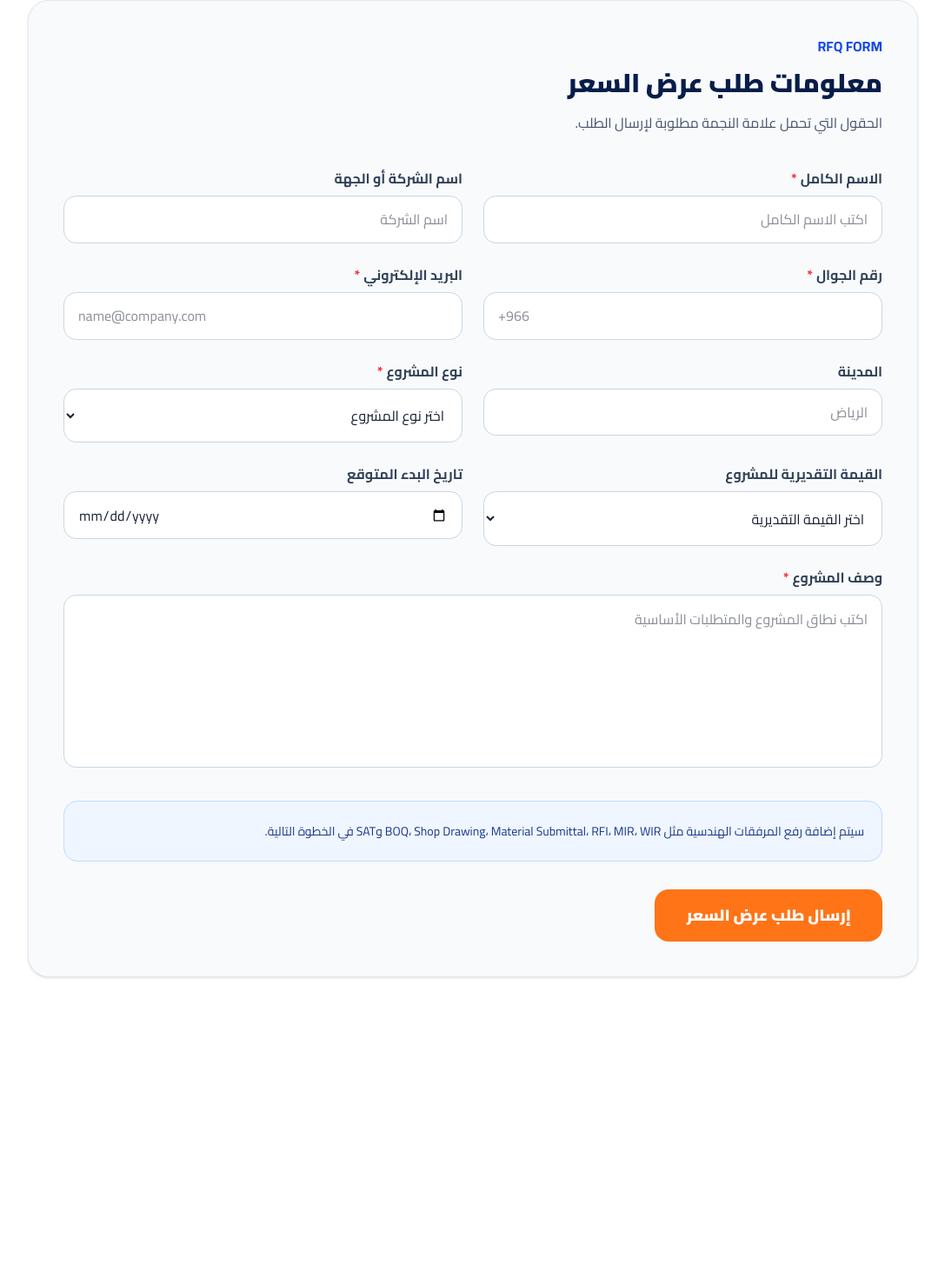
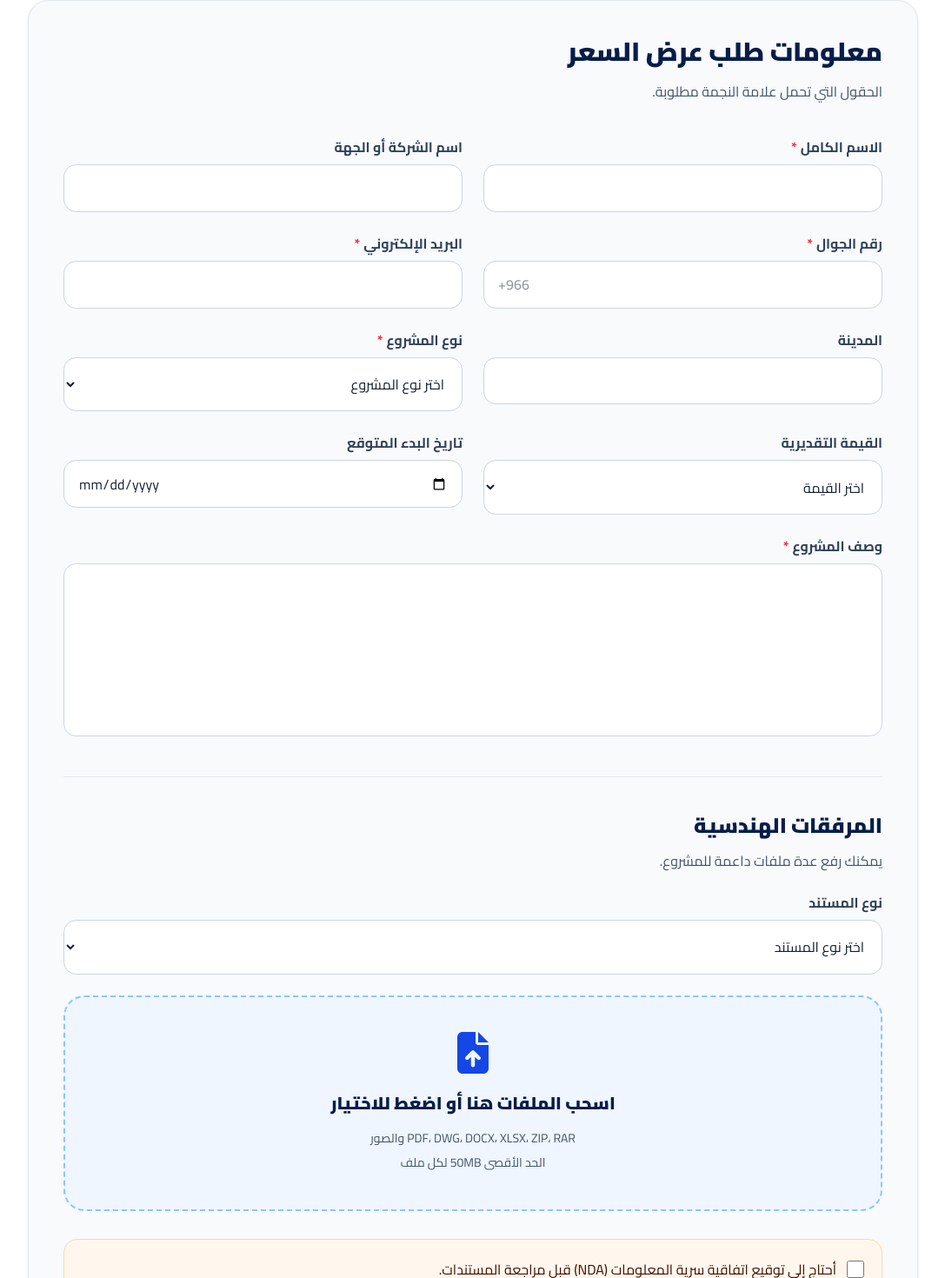
Before and after one commit to melnaeema-eng/Basmat-ICT, a React (Vite) app: page /quote in a window 1280 px wide. Shown: the part 624-2094 px from the top of the page at 87% size, without its empty margins (96-1183 px from the left). Before the commit the page ends 1844 px from the top, so only its background shows below. Built offline with nearby package versions, Linux system fonts and the light colour scheme.

Commit message:
Version 1.1 - RFQ, Consultation and Engineering Upload Center

```diff
--- a/src/pages/Quote/Quote.jsx
+++ b/src/pages/Quote/Quote.jsx
@@ -1,6 +1,76 @@
-import { useState } from "react";
+import { useRef, useState } from "react";
+import {
+  FaFile,
+  FaFileArrowUp,
+  FaTrash,
+} from "react-icons/fa6";
+
 import { supabase } from "../../lib/supabase";
 import SectionWaves from "../../components/SectionWaves/SectionWaves";
+
+const MAX_FILE_SIZE = 50 * 1024 * 1024;
+
+const allowedExtensions = [
+  "pdf",
+  "dwg",
+  "dxf",
+  "doc",
+  "docx",
+  "xls",
+  "xlsx",
+  "zip",
+  "rar",
+  "jpg",
+  "jpeg",
+  "png",
+];
+
+const documentTypes = [
+  { value: "shop-drawing", label: "Shop Drawing" },
+  { value: "material-submittal", label: "Material Submittal" },
+  { value: "method-statement", label: "Method Statement" },
+  { value: "boq", label: "BOQ" },
+  { value: "specification", label: "Specification" },
+  { value: "rfi", label: "RFI" },
+  { value: "mir", label: "MIR" },
+  { value: "wir", label: "WIR" },
+  { value: "fat", label: "FAT" },
+  { value: "sat", label: "SAT" },
+  { value: "itp", label: "ITP" },
+  { value: "as-built", label: "As-Built Drawing" },
+  { value: "site-photos", label: "Site Photos" },
+  { value: "other", label: "Other" },
+];
+
+const projectTypes = [
+  { value: "data-center", label: "مراكز البيانات" },
+  { value: "ict", label: "تقنية المعلومات" },
+  { value: "cyber-security", label: "الأمن السيبراني" },
+  {
+    value: "network-infrastructure",
+    label: "الشبكات والبنية التحتية",
+  },
+  {
+    value: "elv",
+    label: "أنظمة ELV والمباني الذكية",
+  },
+  { value: "fiber-optic", label: "الألياف الضوئية" },
+  { value: "osp", label: "شبكات OSP" },
+  { value: "cloud", label: "الحوسبة السحابية" },
+  {
+    value: "engineering-consultancy",
+    label: "الاستشارات الهندسية",
+  },
+  { value: "other", label: "أخرى" },
+];
+
+const projectValues = [
+  "أقل من 100 ألف ريال",
+  "من 100 إلى 500 ألف ريال",
+  "من 500 ألف إلى مليون ريال",
+  "أكثر من مليون ريال",
+  "غير محدد",
+];
 
 const initialForm = {
   full_name: "",
@@ -12,32 +82,19 @@ const initialForm = {
   project_value: "",
   expected_start_date: "",
   project_description: "",
+  document_type: "",
+  nda_required: false,
 };
 
-const projectTypes = [
-  { value: "data-center", label: "مراكز البيانات" },
-  { value: "ict", label: "تقنية المعلومات" },
-  { value: "cyber-security", label: "الأمن السيبراني" },
-  { value: "network-infrastructure", label: "الشبكات والبنية التحتية" },
-  { value: "elv", label: "أنظمة ELV والمباني الذكية" },
-  { value: "fiber-optic", label: "الألياف الضوئية" },
-  { value: "osp", label: "شبكات OSP" },
-  { value: "cloud", label: "الحوسبة السحابية" },
-  { value: "engineering-consultancy", label: "الاستشارات الهندسية" },
-  { value: "other", label: "أخرى" },
-];
+export default function Quote() {
+  const fileInputRef = useRef(null);
 
-const projectValues = [
-  "أقل من 100 ألف ريال",
-  "من 100 إلى 500 ألف ريال",
-  "من 500 ألف إلى مليون ريال",
-  "أكثر من مليون ريال",
-  "غير محدد",
-];
+  const [form, setForm] = useState(initialForm);
+  const [selectedFiles, setSelectedFiles] = useState([]);
+  const [dragging, setDragging] = useState(false);
 
-export default function Quote() {
-  const [form, setForm] = useState(initialForm);
   const [submitting, setSubmitting] = useState(false);
+  const [uploadProgress, setUploadProgress] = useState("");
   const [errorMessage, setErrorMessage] = useState("");
   const [successData, setSuccessData] = useState(null);
 
@@ -55,11 +112,140 @@ export default function Quote() {
     return `RFQ-${year}-${timestamp}`;
   }
 
+  function getFileExtension(fileName) {
+    return fileName.split(".").pop()?.toLowerCase() || "";
+  }
+
+  function validateFile(file) {
+    const extension = getFileExtension(file.name);
+
+    if (!allowedExtensions.includes(extension)) {
+      return `نوع الملف غير مسموح: ${file.name}`;
+    }
+
+    if (file.size > MAX_FILE_SIZE) {
+      return `حجم الملف أكبر من 50MB: ${file.name}`;
+    }
+
+    return "";
+  }
+
+  function addFiles(fileList) {
+    setErrorMessage("");
+
+    const incomingFiles = Array.from(fileList);
+
+    for (const file of incomingFiles) {
+      const validationError = validateFile(file);
+
+      if (validationError) {
+        setErrorMessage(validationError);
+        return;
+      }
+    }
+
+    setSelectedFiles((current) => {
+      const existingKeys = new Set(
+        current.map(
+          (file) =>
+            `${file.name}-${file.size}-${file.lastModified}`
+        )
+      );
+
+      const newFiles = incomingFiles.filter(
+        (file) =>
+          !existingKeys.has(
+            `${file.name}-${file.size}-${file.lastModified}`
+          )
+      );
+
+      return [...current, ...newFiles];
+    });
+  }
+
+  function handleFileChange(event) {
+    addFiles(event.target.files);
+    event.target.value = "";
+  }
+
+  function handleDrop(event) {
+    event.preventDefault();
+    setDragging(false);
+
+    if (event.dataTransfer.files?.length) {
+      addFiles(event.dataTransfer.files);
+    }
+  }
+
+  function removeFile(indexToRemove) {
+    setSelectedFiles((current) =>
+      current.filter((_, index) => index !== indexToRemove)
+    );
+  }
+
+  function sanitizeFileName(fileName) {
+    const extension = getFileExtension(fileName);
+    const baseName = fileName
+      .replace(/\.[^/.]+$/, "")
+      .replace(/[^a-zA-Z0-9-_]/g, "-")
+      .replace(/-+/g, "-")
+      .slice(0, 80);
+
+    return `${baseName || "document"}.${extension}`;
+  }
+
+  async function uploadFiles(requestNumber) {
+    const attachments = [];
+
+    for (let index = 0; index < selectedFiles.length; index += 1) {
+      const file = selectedFiles[index];
+
+      setUploadProgress(
+        `جارٍ رفع الملف ${index + 1} من ${selectedFiles.length}`
+      );
+
+      const safeName = sanitizeFileName(file.name);
+      const uniqueName = `${Date.now()}-${index}-${safeName}`;
+
+      const storagePath = [
+        "rfq",
+        requestNumber,
+        form.document_type || "general",
+        uniqueName,
+      ].join("/");
+
+      const { error } = await supabase.storage
+        .from("engineering-documents")
+        .upload(storagePath, file, {
+          cacheControl: "3600",
+          upsert: false,
+          contentType: file.type || undefined,
+        });
+
+      if (error) {
+        throw new Error(
+          `تعذر رفع الملف ${file.name}: ${error.message}`
+        );
+      }
+
+      attachments.push({
+        original_name: file.name,
+        storage_path: storagePath,
+        document_type: form.document_type || "general",
+        mime_type: file.type || null,
+        size: file.size,
+      });
+    }
+
+    return attachments;
+  }
+
   async function handleSubmit(event) {
     event.preventDefault();
 
     setErrorMessage("");
     setSuccessData(null);
+    setUploadProgress("");
 
     if (
       !form.full_name.trim() ||
@@ -72,10 +258,25 @@ export default function Quote() {
       return;
     }
 
+    if (selectedFiles.length > 0 && !form.document_type) {
+      setErrorMessage(
+        "يرجى اختيار نوع المستند قبل رفع المرفقات."
+      );
+      return;
+    }
+
     const requestNumber = createRequestNumber();
 
     try {
       setSubmitting(true);
+
+      let attachments = [];
+
+      if (selectedFiles.length > 0) {
+        attachments = await uploadFiles(requestNumber);
+      }
+
+      setUploadProgress("جارٍ حفظ طلب عرض السعر...");
 
       const { error } = await supabase
         .from("ict_rfq_requests")
@@ -84,7 +285,7 @@ const { error } = await supabase
           full_name: form.full_name.trim(),
           company: form.company.trim() || null,
           phone: form.phone.trim(),
-    email: form.email.trim(),
+          email: form.email.trim().toLowerCase(),
           city: form.city.trim() || null,
           project_type: form.project_type,
           project_value: form.project_value || null,
@@ -92,18 +293,22 @@ const { error } = await supabase
             form.expected_start_date || null,
           project_description:
             form.project_description.trim(),
+          attachments,
+          nda_required: form.nda_required,
           status: "new",
         });
+
       if (error) {
         throw error;
       }
 
       setForm(initialForm);
+      setSelectedFiles([]);
       setSuccessData({
         requestNumber,
       });
     } catch (error) {
-      console.error("خطأ في إرسال طلب عرض السعر:", error);
+      console.error("خطأ في طلب عرض السعر:", error);
 
       setErrorMessage(
         error.message ||
@@ -111,6 +316,7 @@ const { error } = await supabase
       );
     } finally {
       setSubmitting(false);
+      setUploadProgress("");
     }
   }
 
@@ -133,9 +339,9 @@ const { error } = await supabase
           </h1>
 
           <p className="mx-auto mt-6 max-w-3xl text-lg leading-9 text-blue-100">
-            أرسل تفاصيل مشروعك، وسيتولى فريق بصمة النوابغ
-            مراجعة المتطلبات والتواصل معك لإعداد العرض الفني
-            والمالي المناسب.
+            أرسل تفاصيل مشروعك والمرفقات الهندسية، وسيتولى
+            فريق بصمة النوابغ مراجعة المتطلبات وإعداد العرض
+            الفني والمالي المناسب.
           </p>
         </div>
 
@@ -160,19 +366,13 @@ const { error } = await supabase
                 onSubmit={handleSubmit}
                 className="rounded-3xl border border-slate-200 bg-slate-50 p-7 shadow-sm md:p-10"
               >
-                <div>
-                  <span className="font-bold text-blue-700">
-                    RFQ FORM
-                  </span>
-
-                  <h2 className="mt-3 text-3xl font-black text-[#071d49]">
+                <h2 className="text-3xl font-black text-[#071d49]">
                   معلومات طلب عرض السعر
                 </h2>
 
                 <p className="mt-3 leading-8 text-slate-600">
-                    الحقول التي تحمل علامة النجمة مطلوبة لإرسال الطلب.
+                  الحقول التي تحمل علامة النجمة مطلوبة.
                 </p>
-                </div>
 
                 {errorMessage && (
                   <div className="mt-7 rounded-2xl border border-red-200 bg-red-50 p-4 text-red-700">
@@ -191,7 +391,6 @@ const { error } = await supabase
                           event.target.value
                         )
                       }
-                      placeholder="اكتب الاسم الكامل"
                       className="form-input"
                     />
                   </FormField>
@@ -206,7 +405,6 @@ const { error } = await supabase
                           event.target.value
                         )
                       }
-                      placeholder="اسم الشركة"
                       className="form-input"
                     />
                   </FormField>
@@ -216,10 +414,7 @@ const { error } = await supabase
                       type="tel"
                       value={form.phone}
                       onChange={(event) =>
-                        updateField(
-                          "phone",
-                          event.target.value
-                        )
+                        updateField("phone", event.target.value)
                       }
                       placeholder="+966"
                       dir="ltr"
@@ -232,12 +427,8 @@ const { error } = await supabase
                       type="email"
                       value={form.email}
                       onChange={(event) =>
-                        updateField(
-                          "email",
-                          event.target.value
-                        )
+                        updateField("email", event.target.value)
                       }
-                      placeholder="name@company.com"
                       dir="ltr"
                       className="form-input"
                     />
@@ -248,12 +439,8 @@ const { error } = await supabase
                       type="text"
                       value={form.city}
                       onChange={(event) =>
-                        updateField(
-                          "city",
-                          event.target.value
-                        )
+                        updateField("city", event.target.value)
                       }
-                      placeholder="الرياض"
                       className="form-input"
                     />
                   </FormField>
@@ -282,7 +469,7 @@ const { error } = await supabase
                     </select>
                   </FormField>
 
-                  <FormField label="القيمة التقديرية للمشروع">
+                  <FormField label="القيمة التقديرية">
                     <select
                       value={form.project_value}
                       onChange={(event) =>
@@ -293,9 +480,7 @@ const { error } = await supabase
                       }
                       className="form-input"
                     >
-                      <option value="">
-                        اختر القيمة التقديرية
-                      </option>
+                      <option value="">اختر القيمة</option>
 
                       {projectValues.map((value) => (
                         <option key={value} value={value}>
@@ -330,18 +515,143 @@ const { error } = await supabase
                             event.target.value
                           )
                         }
-                        placeholder="اكتب نطاق المشروع والمتطلبات الأساسية"
                         className="form-input resize-none"
                       />
                     </FormField>
                   </div>
                 </div>
 
-                <div className="mt-8 rounded-2xl border border-blue-200 bg-blue-50 p-5 text-sm leading-7 text-blue-900">
-                  سيتم إضافة رفع المرفقات الهندسية مثل BOQ،
-                  Shop Drawing، Material Submittal، RFI، MIR،
-                  WIR وSAT في الخطوة التالية.
+                <div className="mt-10 border-t border-slate-200 pt-10">
+                  <h3 className="text-2xl font-black text-[#071d49]">
+                    المرفقات الهندسية
+                  </h3>
+
+                  <p className="mt-3 text-slate-600">
+                    يمكنك رفع عدة ملفات داعمة للمشروع.
+                  </p>
+
+                  <div className="mt-6">
+                    <FormField label="نوع المستند">
+                      <select
+                        value={form.document_type}
+                        onChange={(event) =>
+                          updateField(
+                            "document_type",
+                            event.target.value
+                          )
+                        }
+                        className="form-input"
+                      >
+                        <option value="">
+                          اختر نوع المستند
+                        </option>
+
+                        {documentTypes.map((item) => (
+                          <option
+                            key={item.value}
+                            value={item.value}
+                          >
+                            {item.label}
+                          </option>
+                        ))}
+                      </select>
+                    </FormField>
                   </div>
+
+                  <div
+                    onDragOver={(event) => {
+                      event.preventDefault();
+                      setDragging(true);
+                    }}
+                    onDragLeave={() => setDragging(false)}
+                    onDrop={handleDrop}
+                    onClick={() => fileInputRef.current?.click()}
+                    className={`mt-6 cursor-pointer rounded-3xl border-2 border-dashed p-10 text-center transition ${
+                      dragging
+                        ? "border-blue-500 bg-blue-100"
+                        : "border-blue-300 bg-blue-50 hover:border-blue-500"
+                    }`}
+                  >
+                    <FaFileArrowUp className="mx-auto text-5xl text-blue-700" />
+
+                    <p className="mt-5 text-xl font-black text-[#071d49]">
+                      اسحب الملفات هنا أو اضغط للاختيار
+                    </p>
+
+                    <p className="mt-3 text-sm leading-7 text-slate-600">
+                      PDF، DWG، DOCX، XLSX، ZIP، RAR والصور
+                      <br />
+                      الحد الأقصى 50MB لكل ملف
+                    </p>
+
+                    <input
+                      ref={fileInputRef}
+                      type="file"
+                      multiple
+                      accept=".pdf,.dwg,.dxf,.doc,.docx,.xls,.xlsx,.zip,.rar,.jpg,.jpeg,.png"
+                      onChange={handleFileChange}
+                      className="hidden"
+                    />
+                  </div>
+
+                  {selectedFiles.length > 0 && (
+                    <div className="mt-6 space-y-3">
+                      {selectedFiles.map((file, index) => (
+                        <div
+                          key={`${file.name}-${file.lastModified}`}
+                          className="flex items-center justify-between gap-4 rounded-2xl border border-slate-200 bg-white p-4"
+                        >
+                          <div className="flex min-w-0 items-center gap-3">
+                            <FaFile className="shrink-0 text-xl text-blue-700" />
+
+                            <div className="min-w-0">
+                              <p className="truncate font-bold text-slate-800">
+                                {file.name}
+                              </p>
+
+                              <p className="mt-1 text-xs text-slate-500">
+                                {formatFileSize(file.size)}
+                              </p>
+                            </div>
+                          </div>
+
+                          <button
+                            type="button"
+                            onClick={() => removeFile(index)}
+                            className="flex h-10 w-10 shrink-0 items-center justify-center rounded-xl bg-red-50 text-red-600 hover:bg-red-100"
+                          >
+                            <FaTrash />
+                          </button>
+                        </div>
+                      ))}
+                    </div>
+                  )}
+                </div>
+
+                <label className="mt-8 flex cursor-pointer items-start gap-3 rounded-2xl border border-orange-200 bg-orange-50 p-5">
+                  <input
+                    type="checkbox"
+                    checked={form.nda_required}
+                    onChange={(event) =>
+                      updateField(
+                        "nda_required",
+                        event.target.checked
+                      )
+                    }
+                    className="mt-1 h-5 w-5"
+                  />
+
+                  <span className="leading-7 text-orange-950">
+                    أحتاج إلى توقيع اتفاقية سرية المعلومات
+                    (NDA) قبل مراجعة المستندات.
+                  </span>
+                </label>
+
+                {uploadProgress && (
+                  <div className="mt-6 rounded-2xl border border-blue-200 bg-blue-50 p-4 font-bold text-blue-800">
+                    {uploadProgress}
+                  </div>
+                )}
 
                 <button
                   type="submit"
@@ -349,7 +659,7 @@ const { error } = await supabase
                   className="mt-8 w-full rounded-2xl bg-[#ff7417] px-9 py-4 text-lg font-black text-white transition hover:bg-[#ff812d] disabled:cursor-not-allowed disabled:opacity-60 md:w-auto"
                 >
                   {submitting
-                    ? "جارٍ إرسال الطلب..."
+                    ? "جارٍ رفع الملفات وإرسال الطلب..."
                     : "إرسال طلب عرض السعر"}
                 </button>
               </form>
@@ -376,7 +686,7 @@ function SuccessMessage({
       </h2>
 
       <p className="mt-4 text-lg leading-8 text-green-800">
-        سيقوم فريقنا بمراجعة متطلبات المشروع والتواصل معك.
+        تم حفظ بيانات الطلب والمرفقات الهندسية بنجاح.
       </p>
 
       <div className="mx-auto mt-7 max-w-md rounded-2xl bg-white p-5 shadow-sm">
@@ -395,7 +705,7 @@ function SuccessMessage({
       <button
         type="button"
         onClick={onNewRequest}
-        className="mt-8 rounded-2xl bg-[#071d49] px-8 py-4 font-black text-white transition hover:bg-[#123878]"
+        className="mt-8 rounded-2xl bg-[#071d49] px-8 py-4 font-black text-white"
       >
         إرسال طلب جديد
       </button>
@@ -422,3 +732,15 @@ function FormField({
     </div>
   );
 }
+
+function formatFileSize(bytes) {
+  if (bytes < 1024) {
+    return `${bytes} B`;
+  }
+
+  if (bytes < 1024 * 1024) {
+    return `${(bytes / 1024).toFixed(1)} KB`;
+  }
+
+  return `${(bytes / (1024 * 1024)).toFixed(1)} MB`;
+}
```
Lines whose indentation alone changed are shown as unchanged.
